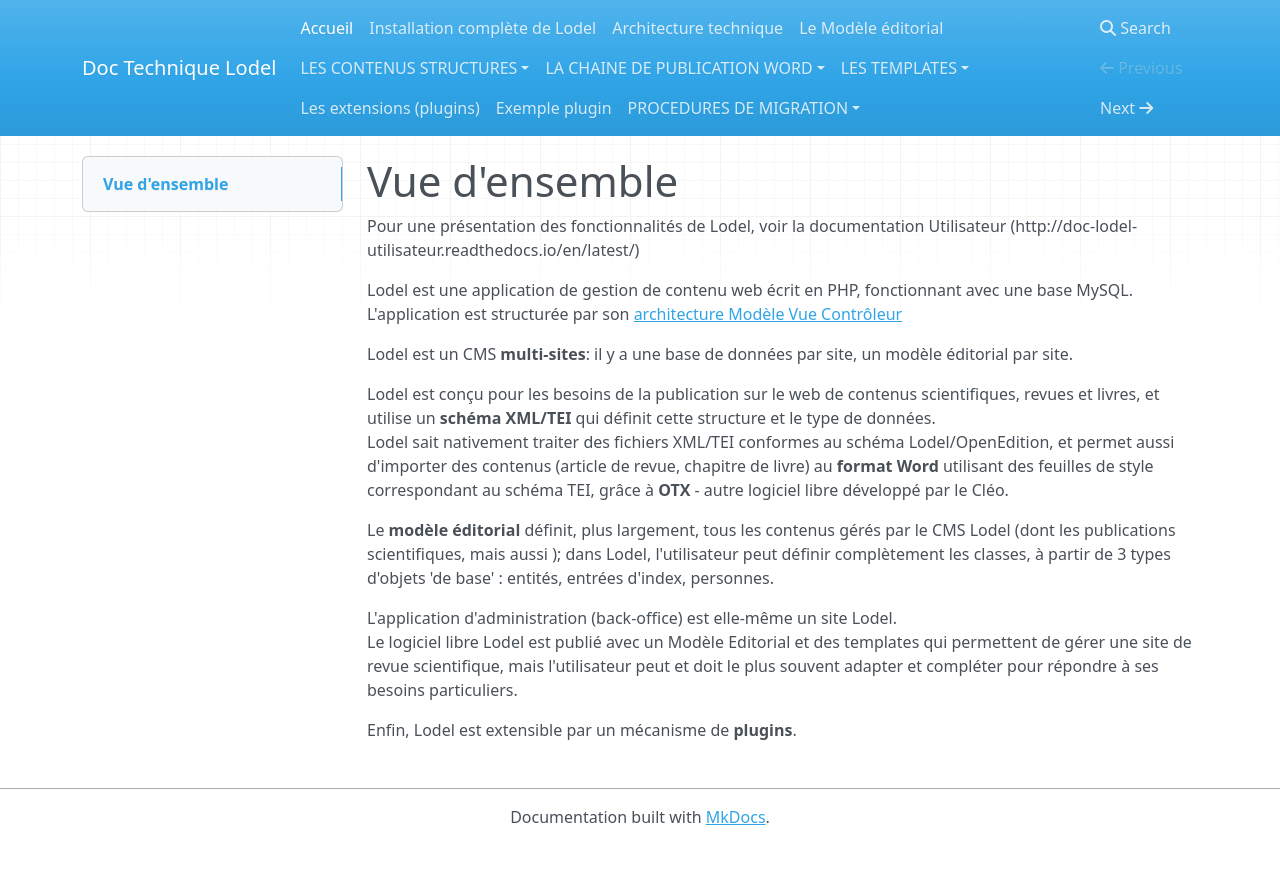
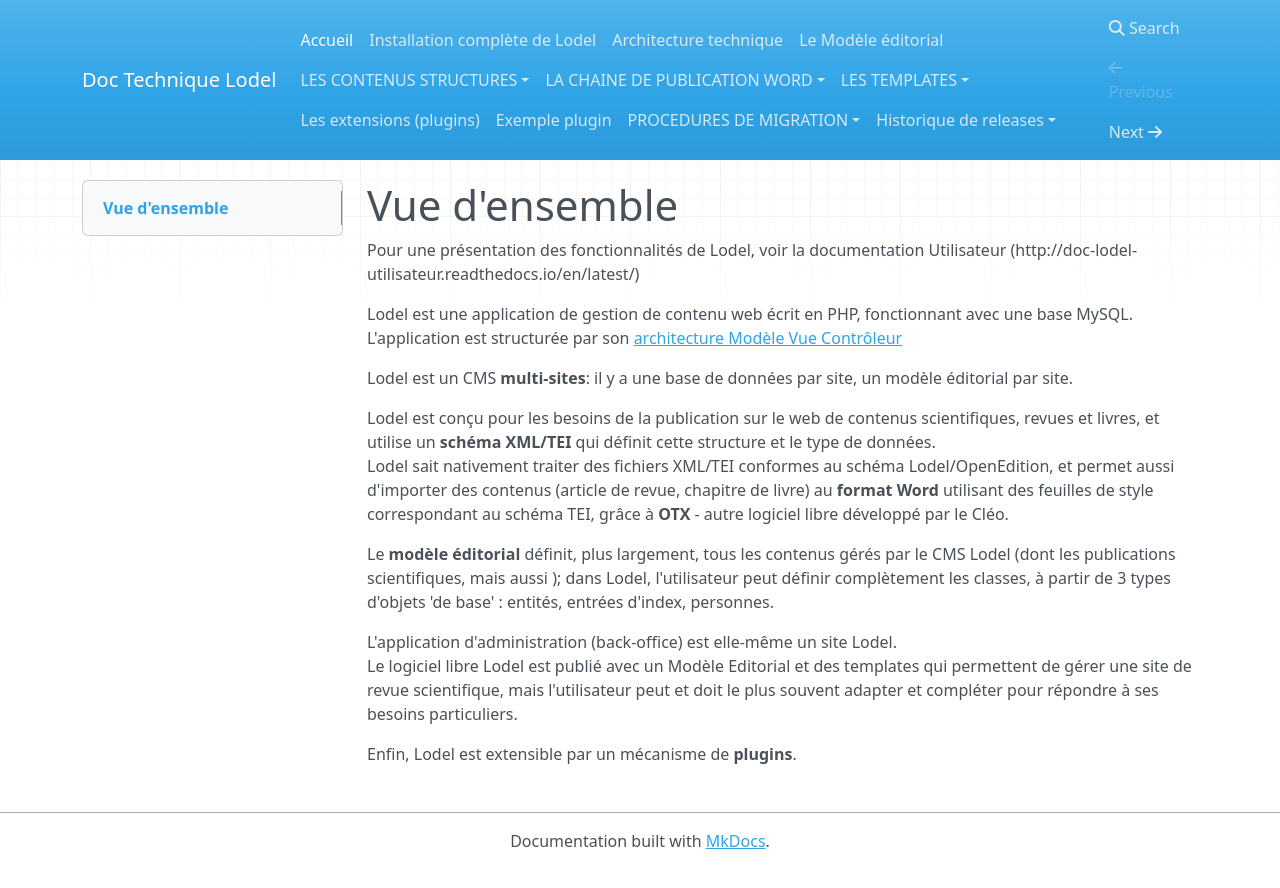
Before and after one commit to ValentinGeorgesDubost/Doc-Lodel, an MkDocs documentation site: the page built from docs/index.md, in a window 1280 px wide. Shown: the top 888 px of the page. Built offline with MkDocs 1.6.1, drawn with Linux system fonts in a browser that asks for light colours; nearby versions of some CDN libraries; old or Windows-style settings are respelled for this version of MkDocs; part of the change alters nothing that is shown.

Commit message:
Update mkdocs.yml

```diff
--- a/mkdocs.yml
+++ b/mkdocs.yml
@@ -28,3 +28,15 @@ pages:
   - 'Historique/De la version 0.8 à la 0.9.md'
   - 'Historique/De la version 0.9 à la 1.0.md'
   - 'Historique/Migration de la version 0.7 à 0.9 : un cas concret.md'
+
+- Historique de releases:
+  - 'Historique/Release note de Lodel 0.8.md'
+  - 'Historique/Release note de Lodel 0.8.1.md'
+  - 'Historique/Release note de Lodel 0.8.2.md'
+  - 'Historique/Release note de Lodel 0.8.7.md'
+  - 'Historique/Release note de Lodel 0.9 RC1.md'
+  - 'Historique/Release note de Lodel 0.9 RC2.md'
+  - 'Historique/Release note de Lodel 0.9 RC3.md'
+  - 'Historique/Release note de Lodel 0.9 RC4.md'
+  - 'Historique/Release note de Lodel 0.9 stable.md'
+  - 'Historique/Release note de Lodel 1.0 et OTX 1.0.md'
```
